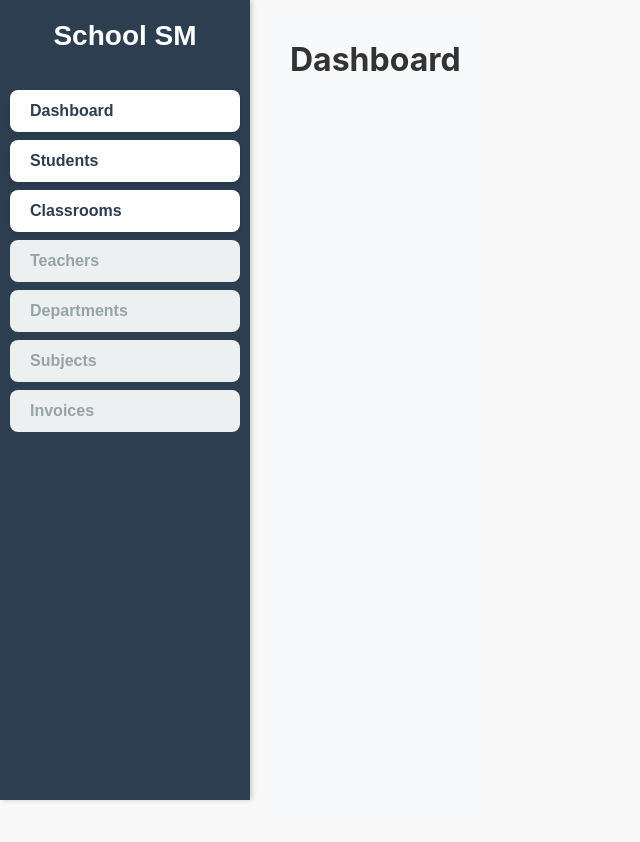
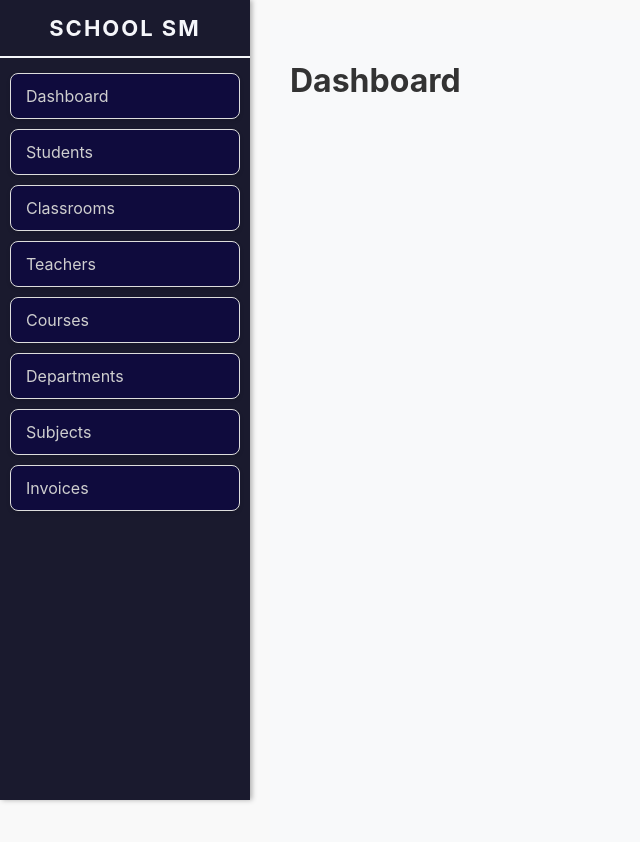
Before and after one commit to buraksanlilar/SE_302-Project, a React (Vite) app: page / in a window 1280 px wide. Shown: the top 842 px of the page, without its empty margins (0-640 px from the left). Built offline with nearby package versions, Linux system fonts and the light colour scheme.

Commit message:
Weekly Schedule in Students does not take input teacher name and courses name anymore . Added Teachers and Courses sidebar also you can add Teachers and Courses  there and you can  use in WeeklySchedule.

```diff
--- a/src/App.jsx
+++ b/src/App.jsx
@@ -2,7 +2,11 @@ import React, { useState } from "react";
 import Sidebar from "./components/Sidebar.jsx";
 import Students from "./components/Students.jsx";
 import Classrooms from "./components/Classrooms.jsx";
-import { ClassroomProvider } from "./context/ClassroomContext"; // ClassroomContext'i ekledik
+import Teachers from "./components/Teachers.jsx";
+import Courses from "./components/Courses.jsx";
+import { ClassroomProvider } from "./context/ClassroomContext";
+import TeachersContextProvider from "./context/TeachersContext.jsx";
+import CoursesProvider from "./context/CoursesContext.jsx";
 
 import "./App.css";
 
@@ -10,32 +14,22 @@ function App() {
   const [activeTab, setActiveTab] = useState("dashboard");
 
   return (
-    <ClassroomProvider> {/* ClassroomProvider ile uygulamayı sarmaladık */}
-      <div className="app-container">
-        <div className="main-content">
-          <Sidebar setActiveTab={setActiveTab} />
-          <div className="content">
-            {activeTab === "dashboard" && (
-              <h1 className="page-title">Dashboard</h1>
-            )}
-            {activeTab === "students" && <Students />} {/* Students güncellendi */}
-            {activeTab === "teachers" && (
-              <h1 className="page-title">Teachers</h1>
-            )}
-            {activeTab === "classrooms" && <Classrooms />} {/* Classrooms */}
-            {activeTab === "departments" && (
-              <h1 className="page-title">Departments</h1>
-            )}
-            {activeTab === "subjects" && (
-              <h1 className="page-title">Subjects</h1>
-            )}
-            {activeTab === "invoices" && (
-              <h1 className="page-title">Invoices</h1>
-            )}
+    <TeachersContextProvider>
+      <ClassroomProvider>
+        <CoursesProvider>
+          <div className="app-container">
+            <Sidebar setActiveTab={setActiveTab} />
+            <div className="content">
+              {activeTab === "dashboard" && <h1>Dashboard</h1>}
+              {activeTab === "students" && <Students />}
+              {activeTab === "teachers" && <Teachers />}
+              {activeTab === "classrooms" && <Classrooms />}
+              {activeTab === "courses" && <Courses />}
+            </div>
           </div>
-        </div>
-      </div>
-    </ClassroomProvider>
+        </CoursesProvider>
+      </ClassroomProvider>
+    </TeachersContextProvider>
   );
 }
 
--- a/src/components/Classrooms.css
+++ b/src/components/Classrooms.css
@@ -1,72 +1,99 @@
-/* Classrooms Bileşeni Stilleri */
+/* Classrooms Container */
 .classrooms-container {
+  max-width: 600px;
+  margin: 20px auto;
   padding: 20px;
-    background-color: #f9f9f9;
-    min-height: 100vh;
+  background-color: #ffffff;
+  border-radius: 8px;
+  box-shadow: 0 2px 8px rgba(0, 0, 0, 0.1);
 }
 
-  h3 {
+.classrooms-container h3 {
+  margin-bottom: 20px;
+  font-size: 24px;
+  color: #333;
   text-align: center;
-    margin-bottom: 20px;
 }
 
+/* Form Group */
 .form-group {
   display: flex;
-    flex-direction: column;
-    gap: 10px;
-    align-items: center;
-    margin-bottom: 20px;
+  flex-wrap: wrap;
+  gap: 10px; /* Elemanlar arasında boşluk */
+  justify-content: space-between;
 }
 
 .form-group input {
+  flex: 1 1 calc(50% - 10px); /* İki input yan yana yerleşir */
   padding: 10px;
-    width: 200px;
+  font-size: 16px;
   border: 1px solid #ddd;
   border-radius: 4px;
-    font-size: 14px;
+  outline: none;
+  transition: all 0.3s ease;
+}
+
+.form-group input:focus {
+  border-color: #3498db;
+  box-shadow: 0 0 5px rgba(52, 152, 219, 0.5);
 }
 
 .form-group button {
-    background-color: #4CAF50;
+  flex: 1 1 100%; /* Buton tam genişlik kaplar */
+  padding: 10px;
+  font-size: 16px;
+  background-color: #3498db;
   color: white;
   border: none;
-    padding: 10px 20px;
   border-radius: 4px;
   cursor: pointer;
-    font-size: 14px;
-    margin-top: 10px;
-    transition: background-color 0.3s ease;
+  transition: all 0.3s ease;
 }
 
 .form-group button:hover {
-    background-color: #45a049;
+  background-color: #2980b9;
 }
 
+.form-group button:active {
+  background-color: #1c6a96;
+  transform: scale(0.98);
+}
+
+/* Classrooms List */
 ul {
   list-style: none;
   padding: 0;
   margin-top: 20px;
 }
 
-  li {
-    background: #f4f4f4;
-    margin: 10px 0;
-    padding: 10px;
+ul li {
+  background-color: #f9f9f9;
+  margin-bottom: 10px;
+  padding: 10px 15px;
   border-radius: 4px;
   display: flex;
   justify-content: space-between;
   align-items: center;
+  border: 1px solid #ddd;
+  transition: all 0.3s ease;
 }
 
-  li button {
+ul li:hover {
+  background-color: #f1f1f1;
+}
+
+/* Delete Button */
+ul li button {
+  padding: 6px 12px;
+  font-size: 14px;
   background-color: #e74c3c;
+  border: none;
   color: white;
-    border: none;
-    padding: 5px 10px;
   border-radius: 4px;
   cursor: pointer;
+  transition: background-color 0.3s ease;
 }
 
-  li button:hover {
+ul li button:hover {
   background-color: #c0392b;
 }
--- /dev/null
+++ b/src/components/Courses.jsx
@@ -0,0 +1,64 @@
+import React, { useState, useContext } from "react";
+import { CoursesContext } from "../context/CoursesContext";
+import { TeachersContext } from "../context/TeachersContext";
+import "./components.css"; // Ortak CSS dosyasını ekleyin
+
+function Courses() {
+  const { courses, addCourse, deleteCourse } = useContext(CoursesContext);
+  const { teachers } = useContext(TeachersContext);
+
+  const [newCourse, setNewCourse] = useState("");
+  const [selectedTeacher, setSelectedTeacher] = useState("");
+
+  const handleAddCourse = () => {
+    if (!newCourse.trim() || !selectedTeacher) {
+      alert("Please fill in all fields.");
+      return;
+    }
+
+    const newCourseData = {
+      id: Date.now(),
+      courseName: newCourse,
+      teacherName: selectedTeacher,
+    };
+
+    addCourse(newCourseData);
+    setNewCourse("");
+    setSelectedTeacher("");
+  };
+
+  return (
+    <div className="container">
+      <h3>Manage Courses</h3>
+      <input
+        type="text"
+        placeholder="Course Name"
+        value={newCourse}
+        onChange={(e) => setNewCourse(e.target.value)}
+      />
+      <select
+        value={selectedTeacher}
+        onChange={(e) => setSelectedTeacher(e.target.value)}
+      >
+        <option value="">Select Teacher</option>
+        {teachers.map((teacher) => (
+          <option key={teacher.id} value={teacher.name}>
+            {teacher.name}
+          </option>
+        ))}
+      </select>
+      <button onClick={handleAddCourse}>Add Course</button>
+
+      <ul>
+        {courses.map((course) => (
+          <li key={course.id}>
+            {course.courseName} (Teacher: {course.teacherName})
+            <button onClick={() => deleteCourse(course.id)}>Delete</button>
+          </li>
+        ))}
+      </ul>
+    </div>
+  );
+}
+
+export default Courses;
--- a/src/components/Sidebar.css
+++ b/src/components/Sidebar.css
@@ -1,78 +1,81 @@
-/* Global Reset */
-* {
-  margin: 0;
+/* Sidebar Container */
+.sidebar {
+  width: 250px;
+  background-color: #1a1a2e; /* Sidebar arka plan rengi */
+  color: #ffffff; /* Metin rengi */
+  height: 100vh;
   padding: 0;
-  box-sizing: border-box;
+  display: flex;
+  flex-direction: column;
+  box-shadow: 2px 0 5px rgba(0, 0, 0, 0.3);
+  position: fixed;
+  left: 0;
+  top: 0;
+  z-index: 1000;
 }
 
-/* Sidebar Container */
-.sidebar {
-  width: 250px; /* Sidebar genişliği */
-  height: 100vh; /* Tüm ekran yüksekliği */
-  background-color: #2c3e50; /* Sidebar arkaplan rengi */
-  color: #ecf0f1; /* Yazı rengi */
-  display: flex;
-  flex-direction: column;
-  padding-top: 20px;
-  position: fixed; /* Sabit sidebar */
-  left: 0;
-  top: 0;
-  box-shadow: 2px 0 5px rgba(0, 0, 0, 0.2);
-  font-family: Arial, sans-serif;
-}
-
-/* Sidebar Başlığı */
+/* Sidebar Başlık */
 .sidebar-title {
-  font-size: 28px;
+  font-size: 22px;
   font-weight: bold;
   text-align: center;
-  margin-bottom: 30px;
-  color: #ffffff;
+  margin: 0;
+  padding: 15px 0;
+  color: #f5f6fa;
+  text-transform: uppercase;
+  letter-spacing: 2px;
+  border-bottom: 2px solid #f5f6fa;
 }
 
 /* Sidebar Menü */
 .sidebar-menu {
-  list-style-type: none;
-  padding: 0;
+  list-style: none;
+  padding: 15px 0; /* Üstten ve alttan padding ekledik */
   margin: 0;
+  flex-grow: 1;
+  display: flex;
+  flex-direction: column;
+  gap: 10px; /* Öğeler arasında boşluk */
 }
 
-/* Sidebar Menü */
 .sidebar-menu li {
-  background-color: #ffffff; /* Butonların arkaplan rengi beyaz */
-  color: #2c3e50; /* Yazı rengi koyu mavi */
-  padding: 12px 20px;
-  margin: 8px 10px; /* Sağ ve sol boşluk */
-  text-align: center;
-  border-radius: 8px; /* Kenar yuvarlama */
+  margin: 0 10px; /* Kenar boşluğu */
+  padding: 12px 15px;
+  border-radius: 8px; /* Hafif yuvarlak köşeler */
   cursor: pointer;
-  font-weight: bold;
-  box-shadow: 0 2px 4px rgba(0, 0, 0, 0.1); /* Hafif gölge efekti */
-  transition: all 0.3s ease; /* Yumuşak geçiş efekti */
+  font-size: 16px;
+  color: #cfcfcf;
+  transition: all 0.3s ease;
+  text-transform: capitalize;
+  background-color: #0f0b3d; /* Rastgele bir başlangıç rengi gibi */
+  box-shadow: 0 2px 4px rgba(0, 0, 0, 0.1); /* Hafif gölge */
 }
 
+/* Hover Efekti */
 .sidebar-menu li:hover {
-  background-color: #1abc9c; /* Hover durumunda yeşilimsi renk */
-  color: #ffffff; /* Yazı rengi beyaz */
-  box-shadow: 0 4px 6px rgba(0, 0, 0, 0.15); /* Daha belirgin gölge */
+  background-color: #34495e; /* Daha koyu renk */
+  color: #ffffff;
+  transform: translateY(-2px); /* Hover'da hafif yukarı kaldır */
+  box-shadow: 0 4px 8px rgba(0, 0, 0, 0.2); /* Gölgeli hover */
 }
 
-.sidebar-menu li.disabled {
-  background-color: #ecf0f1; /* Disabled için gri ton */
-  color: #95a5a6; /* Soluk gri yazı */
-  cursor: not-allowed;
-  box-shadow: none;
+/* Aktif Sekme */
+.sidebar-menu li.active {
+  background-color: #0f3460; /* Aktif sekme arka plan rengi */
+  color: #ffffff;
+  font-weight: bold;
+  box-shadow: 0 4px 8px rgba(0, 0, 0, 0.3); /* Daha belirgin gölge */
 }
 
+/* Disabled Sekmeler */
+.sidebar-menu li.disabled {
+  color: #2b2b4b;
+  background-color: transparent;
+  cursor: not-allowed;
+  pointer-events: none;
+}
 
-.sidebar-menu li.active {
-  background-color: #1abc9c; /* Aktif sayfa */
-  font-weight: bold;
+/* Smooth Geçiş */
+.sidebar-menu li {
+  transition: background-color 0.3s ease, transform 0.3s ease, box-shadow 0.3s ease;
 }
-/* Ana İçerik Alanı */
-.content {
-  margin-left: 250px; /* Sidebar genişliği kadar boşluk bırak */
-  padding: 20px;
-  background-color: #f4f4f4;
-  min-height: 100vh; /* İçerik alanının tam yükseklikte olmasını sağla */
-}
--- a/src/components/Sidebar.jsx
+++ b/src/components/Sidebar.jsx
@@ -24,10 +24,36 @@ function Sidebar({ activeTab, setActiveTab }) {
         >
           Classrooms
         </li>
-        <li className="disabled">Teachers</li>
-        <li className="disabled">Departments</li>
-        <li className="disabled">Subjects</li>
-        <li className="disabled">Invoices</li>
+        <li
+          className={activeTab === "teachers" ? "active" : ""}
+          onClick={() => setActiveTab("teachers")}
+        >
+          Teachers
+        </li>
+        <li
+          className={activeTab === "courses" ? "active" : ""}
+          onClick={() => setActiveTab("courses")}
+        >
+          Courses
+        </li>
+        <li
+          className={activeTab === "departments" ? "active" : ""}
+          onClick={() => setActiveTab("departments")}
+        >
+          Departments
+        </li>
+        <li
+          className={activeTab === "subjects" ? "active" : ""}
+          onClick={() => setActiveTab("subjects")}
+        >
+          Subjects
+        </li>
+        <li
+          className={activeTab === "invoices" ? "active" : ""}
+          onClick={() => setActiveTab("invoices")}
+        >
+          Invoices
+        </li>
       </ul>
     </div>
   );
--- /dev/null
+++ b/src/components/Teachers.jsx
@@ -0,0 +1,46 @@
+import React, { useState, useContext } from "react";
+import { TeachersContext } from "../context/TeachersContext";
+import "./components.css"; // Ortak CSS dosyasını ekleyin
+
+function Teachers() {
+  const { teachers, addTeacher, deleteTeacher } = useContext(TeachersContext);
+  const [newTeacher, setNewTeacher] = useState("");
+
+  const handleAddTeacher = () => {
+    if (!newTeacher.trim()) {
+      alert("Teacher name cannot be empty!");
+      return;
+    }
+
+    const newTeacherData = {
+      id: Date.now(),
+      name: newTeacher,
+    };
+
+    addTeacher(newTeacherData);
+    setNewTeacher("");
+  };
+
+  return (
+    <div className="container">
+      <h3>Manage Teachers</h3>
+      <input
+        type="text"
+        placeholder="Enter teacher name"
+        value={newTeacher}
+        onChange={(e) => setNewTeacher(e.target.value)}
+      />
+      <button onClick={handleAddTeacher}>Add Teacher</button>
+      <ul>
+        {teachers.map((teacher) => (
+          <li key={teacher.id}>
+            {teacher.name}
+            <button onClick={() => deleteTeacher(teacher.id)}>Delete</button>
+          </li>
+        ))}
+      </ul>
+    </div>
+  );
+}
+
+export default Teachers;
--- a/src/components/WeeklySchedule.jsx
+++ b/src/components/WeeklySchedule.jsx
@@ -1,11 +1,11 @@
-import React, { useState } from "react";
+import React, { useState, useContext } from "react";
+import { CoursesContext } from "../context/CoursesContext";
 import "./WeeklySchedule.css";
 
-function WeeklySchedule({ student, classrooms, updateSchedule }) {
+function WeeklySchedule({ student, updateSchedule }) {
+  const { courses } = useContext(CoursesContext);
   const [schedule, setSchedule] = useState(student.weeklySchedule);
-  const [courseName, setCourseName] = useState("");
-  const [teacherName, setTeacherName] = useState("");
-  const [className, setClassName] = useState("");
+  const [selectedCourse, setSelectedCourse] = useState("");
   const [selectedDay, setSelectedDay] = useState("");
   const [selectedTime, setSelectedTime] = useState("");
   const [duration, setDuration] = useState(1);
@@ -44,14 +44,15 @@ function WeeklySchedule({ student, classrooms, updateSchedule }) {
     return slots;
   }
 
-  const addCourse = () => {
-    if (!courseName.trim() || !teacherName.trim() || !className || !selectedDay || !selectedTime) {
-      setErrorMessage("All fields are required.");
+  const addCourseToSchedule = () => {
+    if (!selectedCourse || !selectedDay || !selectedTime) {
+      setErrorMessage("Please fill in all fields.");
       return;
     }
 
     const dayIndex = days.indexOf(selectedDay);
     const timeIndex = timeSlots.indexOf(selectedTime);
+
     if (dayIndex === -1 || timeIndex === -1) {
       setErrorMessage("Invalid day or time selected.");
       return;
@@ -73,23 +74,15 @@ function WeeklySchedule({ student, classrooms, updateSchedule }) {
 
     for (let i = 0; i < duration; i++) {
       const currentTimeIndex = timeIndex + i;
-      updatedSchedule[currentTimeIndex][dayIndex] = `${courseName} (${teacherName}, ${className})`;
+      updatedSchedule[currentTimeIndex][dayIndex] = selectedCourse;
     }
 
     setSchedule(updatedSchedule);
-    setCourseName("");
-    setTeacherName("");
-    setClassName("");
+    setSelectedCourse("");
     setSelectedDay("");
     setSelectedTime("");
     setDuration(1);
     setErrorMessage("");
-  };
-
-  const deleteCourse = (rowIndex, colIndex) => {
-    const updatedSchedule = [...schedule];
-    updatedSchedule[rowIndex][colIndex] = null;
-    setSchedule(updatedSchedule);
   };
 
   return (
@@ -100,26 +93,17 @@ function WeeklySchedule({ student, classrooms, updateSchedule }) {
 
       <div>
         <h4>Add Course</h4>
-        <input
-          type="text"
-          placeholder="Course Name"
-          value={courseName}
-          onChange={(e) => setCourseName(e.target.value)}
-        />
-        <input
-          type="text"
-          placeholder="Teacher Name"
-          value={teacherName}
-          onChange={(e) => setTeacherName(e.target.value)}
-        />
         <select
-          value={className}
-          onChange={(e) => setClassName(e.target.value)}
+          value={selectedCourse}
+          onChange={(e) => setSelectedCourse(e.target.value)}
         >
-          <option value="">Select Classroom</option>
-          {classrooms.map((classroom) => (
-            <option key={classroom.id} value={classroom.name}>
-              {classroom.name}
+          <option value="">Select Course</option>
+          {courses.map((course) => (
+            <option
+              key={course.id}
+              value={`${course.courseName} (${course.teacherName})`}
+            >
+              {course.courseName} (Teacher: {course.teacherName})
             </option>
           ))}
         </select>
@@ -128,8 +112,8 @@ function WeeklySchedule({ student, classrooms, updateSchedule }) {
           onChange={(e) => setSelectedDay(e.target.value)}
         >
           <option value="">Select Day</option>
-          {days.map((day, idx) => (
-            <option key={idx} value={day}>
+          {days.map((day) => (
+            <option key={day} value={day}>
               {day}
             </option>
           ))}
@@ -139,9 +123,9 @@ function WeeklySchedule({ student, classrooms, updateSchedule }) {
           onChange={(e) => setSelectedTime(e.target.value)}
         >
           <option value="">Select Time</option>
-          {timeSlots.map((time, idx) => (
-            <option key={idx} value={time}>
-              {time}
+          {timeSlots.map((slot, idx) => (
+            <option key={idx} value={slot}>
+              {slot}
             </option>
           ))}
         </select>
@@ -153,7 +137,7 @@ function WeeklySchedule({ student, classrooms, updateSchedule }) {
           onChange={(e) => setDuration(Number(e.target.value))}
           placeholder="Duration (hours)"
         />
-        <button onClick={addCourse}>Add Course</button>
+        <button onClick={addCourseToSchedule}>Add Course</button>
       </div>
 
       <div className="table-container">
@@ -161,8 +145,8 @@ function WeeklySchedule({ student, classrooms, updateSchedule }) {
           <thead>
             <tr>
               <th>Time</th>
-              {days.map((day, idx) => (
-                <th key={idx}>{day}</th>
+              {days.map((day) => (
+                <th key={day}>{day}</th>
               ))}
             </tr>
           </thead>
@@ -171,12 +155,7 @@ function WeeklySchedule({ student, classrooms, updateSchedule }) {
               <tr key={rowIndex}>
                 <td>{timeSlots[rowIndex]}</td>
                 {row.map((course, colIndex) => (
-                  <td key={colIndex}>
-                    {course || "-"}
-                    {course && (
-                      <button onClick={() => deleteCourse(rowIndex, colIndex)}>X</button>
-                    )}
-                  </td>
+                  <td key={colIndex}>{course || "-"}</td>
                 ))}
               </tr>
             ))}
--- /dev/null
+++ b/src/components/components.css
@@ -0,0 +1,97 @@
+/* Ortak Bileşenler Konteyneri */
+.container {
+    max-width: 600px; /* İçeriği sınırlamak için genişlik */
+    margin: 20px auto; /* Ortalar */
+    padding: 15px;
+    background-color: #ffffff;
+    border-radius: 8px;
+    box-shadow: 0 2px 10px rgba(0, 0, 0, 0.1);
+  }
+
+  .container h3 {
+    margin-bottom: 15px;
+    font-size: 22px;
+    color: #333;
+    text-align: center; /* Başlıkları ortaya hizalar */
+  }
+
+  /* Form Elemanları */
+  .container input,
+  .container select {
+    display: block;
+    width: 100%; /* Tam genişlik */
+    margin-bottom: 10px; /* Elemanlar arasında boşluk */
+    padding: 8px 10px;
+    font-size: 14px; /* Daha küçük metin boyutu */
+    border: 1px solid #ddd;
+    border-radius: 4px;
+    outline: none;
+    transition: all 0.3s ease; /* Smooth transition */
+  }
+
+  .container input:focus,
+  .container select:focus {
+    border-color: #3498db;
+    box-shadow: 0 0 5px rgba(52, 152, 219, 0.5); /* Hafif mavi parlama */
+  }
+
+  /* Buton Stilleri */
+  .container button {
+    display: inline-block;
+    padding: 8px 15px; /* Daha küçük padding */
+    font-size: 14px; /* Daha küçük metin boyutu */
+    background-color: #3498db; /* Mavi arka plan */
+    color: #ffffff;
+    border: none;
+    border-radius: 4px;
+    cursor: pointer;
+    transition: all 0.3s ease; /* Smooth hover efekti */
+  }
+
+  .container button:hover {
+    background-color: #2980b9; /* Daha koyu mavi */
+    box-shadow: 0 4px 8px rgba(0, 0, 0, 0.2); /* Hover sırasında hafif gölge */
+  }
+
+  .container button:active {
+    background-color: #1c6a96; /* Daha koyu ton */
+    transform: scale(0.98); /* Butonu hafif küçültme efekti */
+  }
+
+  /* Listeleme için */
+  .container ul {
+    list-style: none;
+    padding: 0;
+    margin: 20px 0;
+  }
+
+  .container ul li {
+    background-color: #f9f9f9;
+    margin-bottom: 8px;
+    padding: 10px 15px;
+    border-radius: 4px;
+    display: flex;
+    justify-content: space-between;
+    align-items: center;
+    border: 1px solid #ddd;
+    transition: all 0.3s ease;
+  }
+
+  .container ul li:hover {
+    background-color: #f1f1f1;
+  }
+
+  .container ul li button {
+    padding: 5px 10px;
+    font-size: 12px;
+    background-color: #e74c3c; /* Kırmızı silme butonu */
+    border: none;
+    color: #ffffff;
+    border-radius: 4px;
+    cursor: pointer;
+    transition: background-color 0.3s ease;
+  }
+
+  .container ul li button:hover {
+    background-color: #c0392b; /* Daha koyu kırmızı */
+  }
--- /dev/null
+++ b/src/context/CoursesContext.jsx
@@ -0,0 +1,30 @@
+import React, { createContext, useState, useEffect } from "react";
+
+export const CoursesContext = createContext();
+
+const CoursesProvider = ({ children }) => {
+  const [courses, setCourses] = useState(() => {
+    const savedCourses = JSON.parse(localStorage.getItem("courses"));
+    return savedCourses || [];
+  });
+
+  const addCourse = (newCourse) => {
+    const updatedCourses = [...courses, newCourse];
+    setCourses(updatedCourses);
+    localStorage.setItem("courses", JSON.stringify(updatedCourses));
+  };
+
+  const deleteCourse = (id) => {
+    const updatedCourses = courses.filter((course) => course.id !== id);
+    setCourses(updatedCourses);
+    localStorage.setItem("courses", JSON.stringify(updatedCourses));
+  };
+
+  return (
+    <CoursesContext.Provider value={{ courses, addCourse, deleteCourse }}>
+      {children}
+    </CoursesContext.Provider>
+  );
+};
+
+export default CoursesProvider;
--- /dev/null
+++ b/src/context/TeachersContext.jsx
@@ -0,0 +1,41 @@
+import React, { createContext, useState, useEffect } from "react";
+
+// Context oluştur
+export const TeachersContext = createContext();
+
+const TeachersContextProvider = ({ children }) => {
+  const [teachers, setTeachers] = useState([]);
+
+  // Local storage'dan öğretmenleri yükle
+  useEffect(() => {
+    const savedTeachers = JSON.parse(localStorage.getItem("teachers"));
+    if (savedTeachers) {
+      setTeachers(savedTeachers);
+    }
+  }, []);
+
+  // Öğretmenleri local storage'a kaydet
+  useEffect(() => {
+    localStorage.setItem("teachers", JSON.stringify(teachers));
+  }, [teachers]);
+
+  // Öğretmen ekleme fonksiyonu
+  const addTeacher = (newTeacher) => {
+    setTeachers((prevTeachers) => [...prevTeachers, newTeacher]);
+  };
+
+  // Öğretmen silme fonksiyonu
+  const deleteTeacher = (id) => {
+    setTeachers((prevTeachers) =>
+      prevTeachers.filter((teacher) => teacher.id !== id)
+    );
+  };
+
+  return (
+    <TeachersContext.Provider value={{ teachers, addTeacher, deleteTeacher }}>
+      {children}
+    </TeachersContext.Provider>
+  );
+};
+
+export default TeachersContextProvider;
```
Also changed, not shown: src/components/Classrooms.jsx (line endings or trailing spaces). Lines whose indentation alone changed are shown as unchanged.
